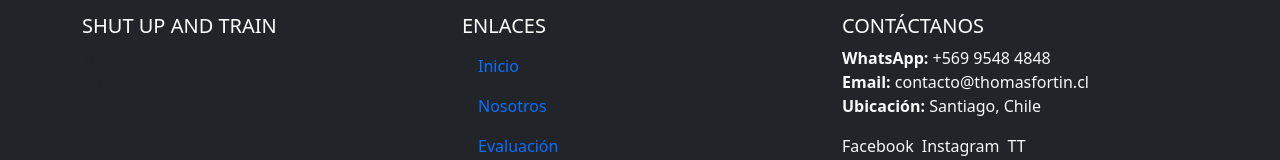
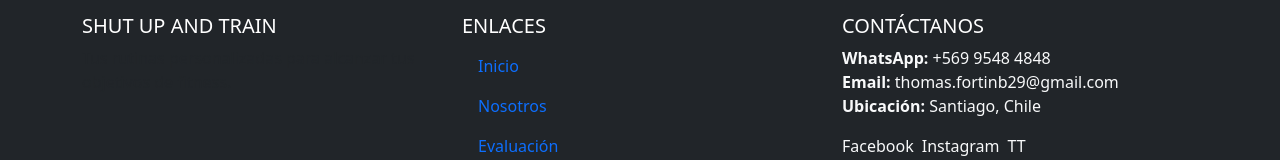
Before and after one commit to fortindulcic-dotcom/thomas-training-web, a React (Create React App) app: page / in a window 1280 px wide. Shown: the part 1838-1998 px from the top of the page. Built offline with nearby package versions, Linux system fonts and the light colour scheme.

Commit message:
Día 3: Actualizar email de contacto a Gmail

```diff
--- a/src/components/Footer.jsx
+++ b/src/components/Footer.jsx
@@ -32,7 +32,7 @@
             <h5 className="text-uppercase">Contáctanos</h5>
             <ul className="list-unstyled text-light">
               <li><strong>WhatsApp:</strong> +569 9548 4848</li>
-              <li><strong>Email:</strong> contacto@thomasfortin.cl</li>
+              <li><strong>Email:</strong> thomas.fortinb29@gmail.com</li>
               <li><strong>Ubicación:</strong> Santiago, Chile</li>
             </ul>
             <div className="mt-3 text-light">
```
